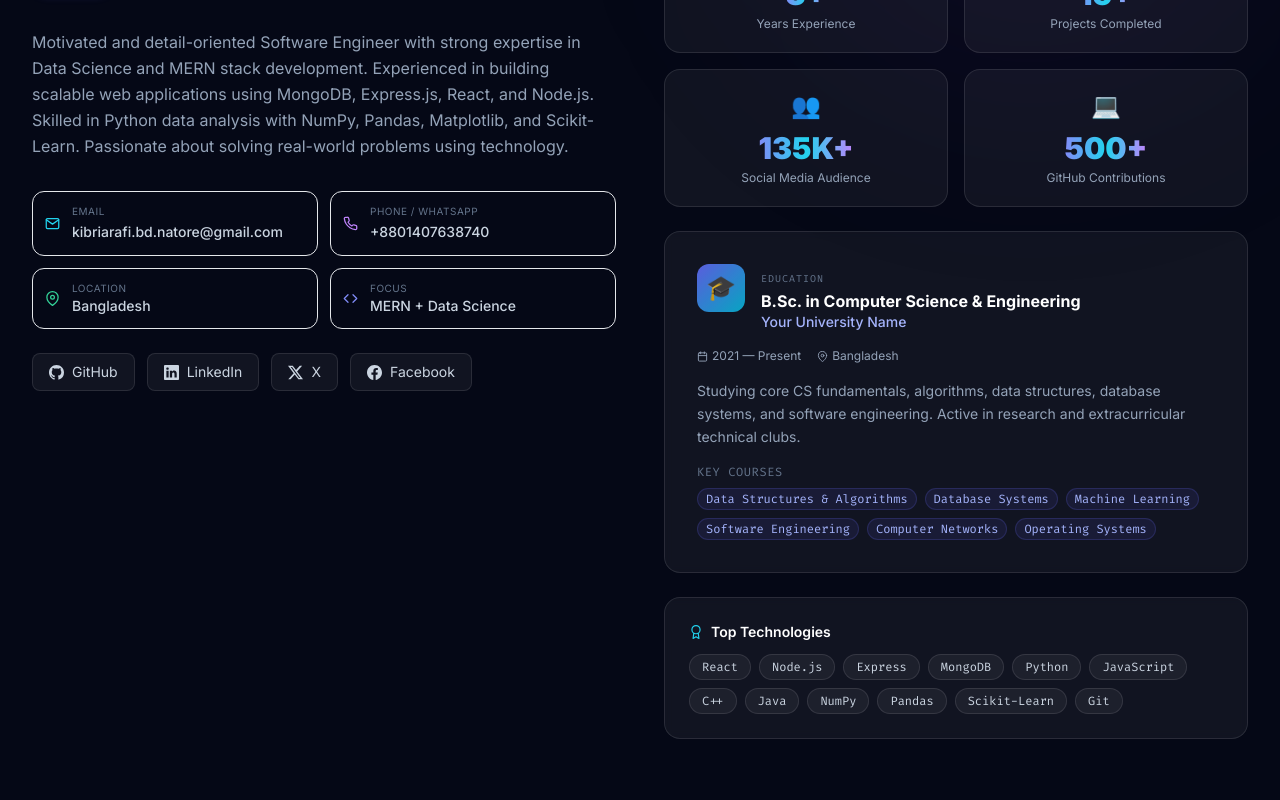
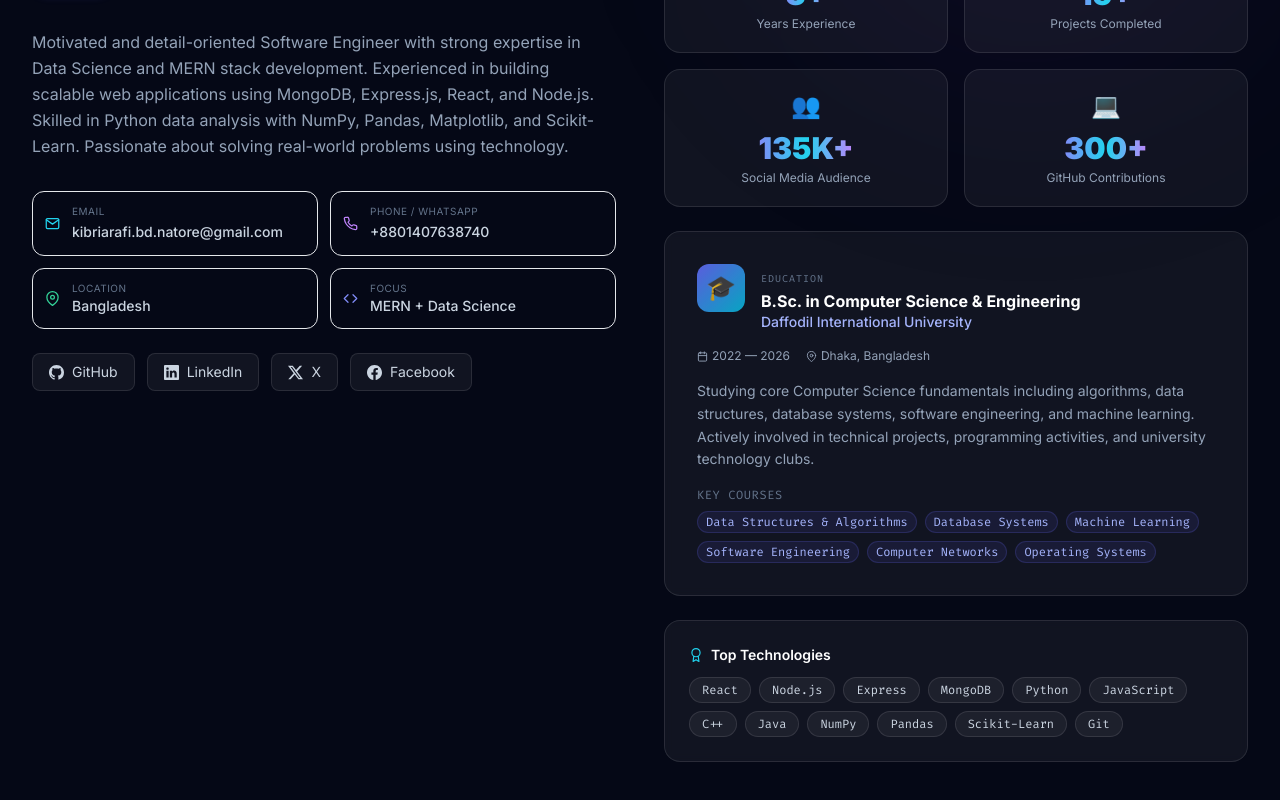
Before and after one commit to kibria-rafi/kibria_portfolio, a React (Vite) app: page / in a window 1280 px wide. Shown: the part 1401-2201 px from the top of the page. Built offline with nearby package versions, Linux system fonts and the light colour scheme; no server answers.

Commit message:
Update About me section

```diff
--- a/src/data/achievements.js
+++ b/src/data/achievements.js
@@ -78,10 +78,10 @@ export const education = [
   {
     id: 1,
     degree: 'B.Sc. in Computer Science & Engineering',
-    institution: 'Your University Name',  // ← Update this
-    duration: '2021 — Present',
-    location: 'Bangladesh',
-    description: 'Studying core CS fundamentals, algorithms, data structures, database systems, and software engineering. Active in research and extracurricular technical clubs.',
+    institution: 'Daffodil International University',
+    duration: '2022 — 2026',
+    location: 'Dhaka, Bangladesh',
+    description: 'Studying core Computer Science fundamentals including algorithms, data structures, database systems, software engineering, and machine learning. Actively involved in technical projects, programming activities, and university technology clubs.',
     courses: ['Data Structures & Algorithms', 'Database Systems', 'Machine Learning', 'Software Engineering', 'Computer Networks', 'Operating Systems'],
     icon: '🎓',
     color: 'from-primary-500 to-cyan-500',
--- a/src/data/experience.js
+++ b/src/data/experience.js
@@ -77,5 +77,5 @@ export const stats = [
   { label: 'Years Experience', value: '3+', icon: '📅' },
   { label: 'Projects Completed', value: '15+', icon: '🚀' },
   { label: 'Social Media Audience', value: '135K+', icon: '👥' },
-  { label: 'GitHub Contributions', value: '500+', icon: '💻' },
+  { label: 'GitHub Contributions', value: '300+', icon: '💻' },
 ]
```
